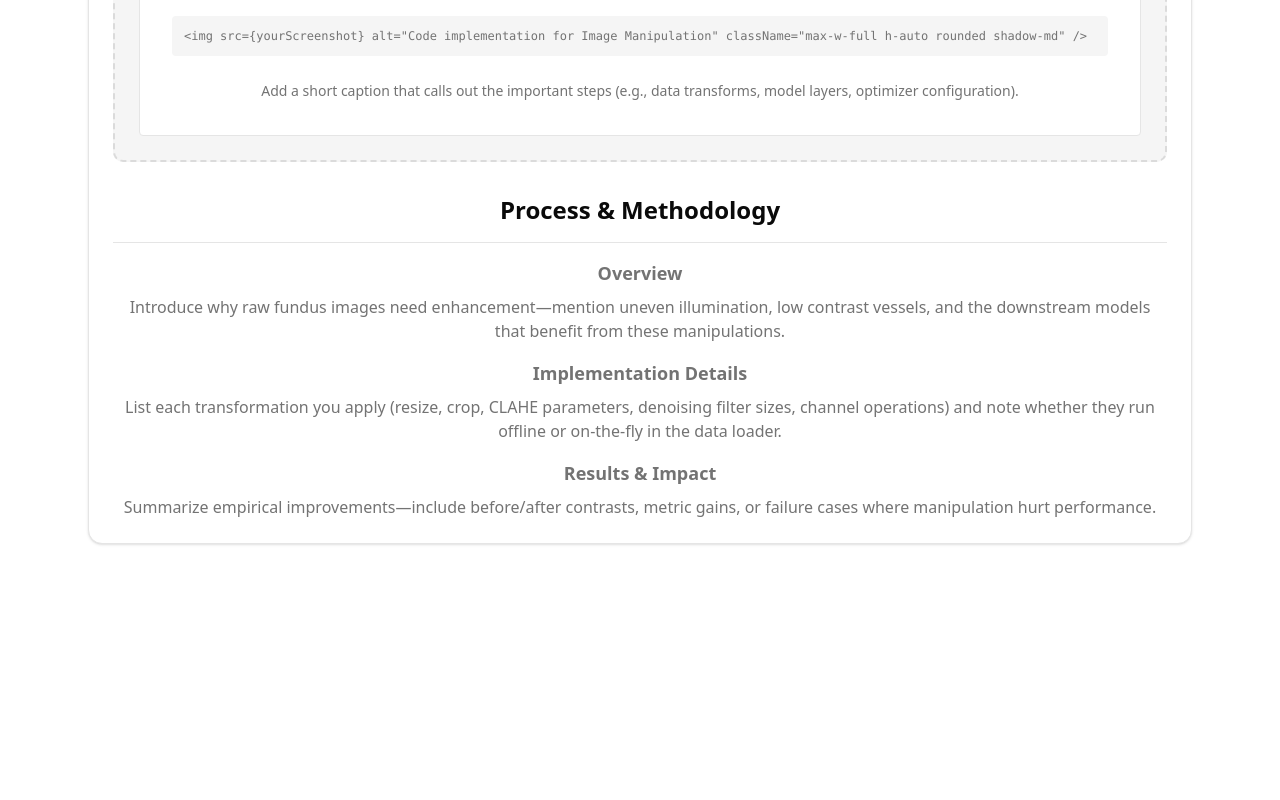
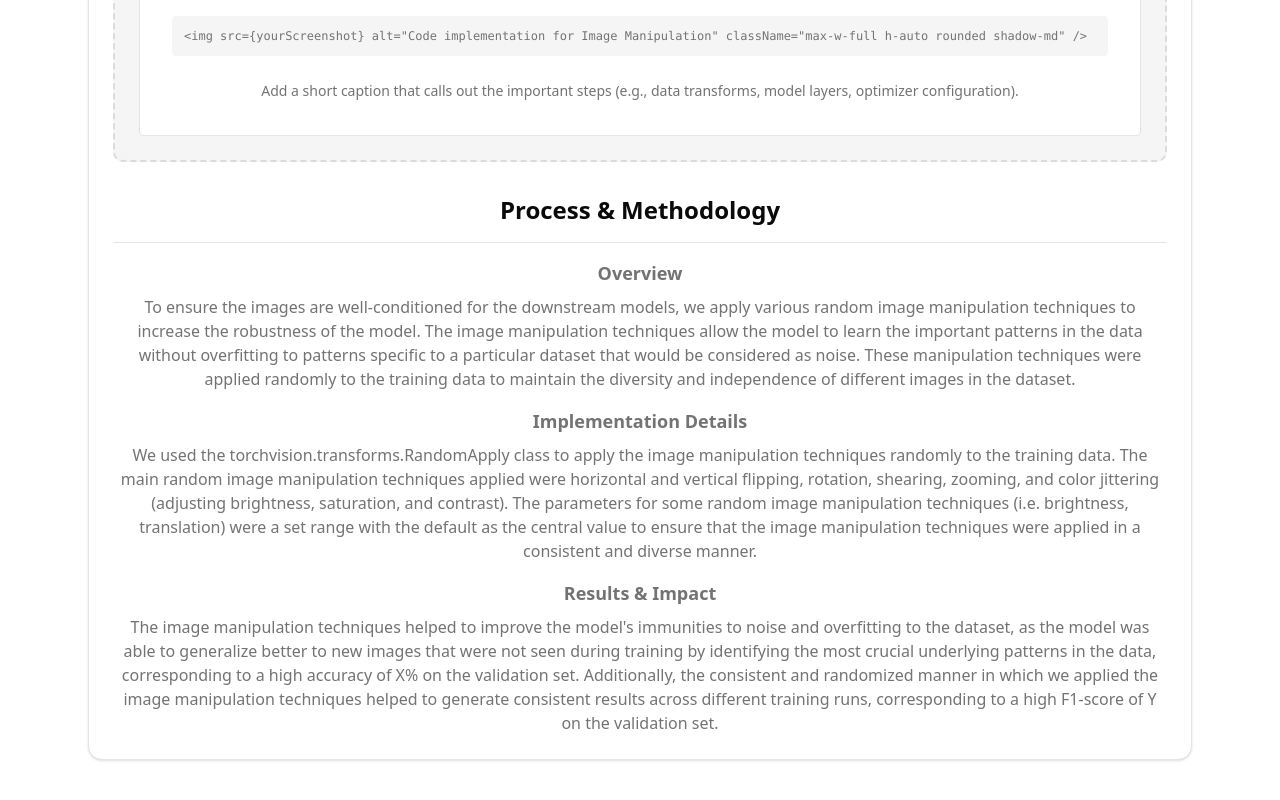
Before and after one commit to soshi04/mlproject, a React (Vite) app: page /mlproject/methods/image-manipulation in a window 1280 px wide. Shown: the part 606-1406 px from the top of the page. Before the commit the page ends 1230 px from the top, so only its background shows below. Built offline with nearby package versions, Linux system fonts and the light colour scheme.

Commit message:
added methods

```diff
--- a/src/pages/ImageManipulationPage.tsx
+++ b/src/pages/ImageManipulationPage.tsx
@@ -13,20 +13,23 @@ export function ImageManipulationPage() {
         screenshotHint="Capture the preprocessing pipeline that includes histogram equalization, CLAHE, or other adjustments you applied before feeding images to your models."
         overviewContent={
           <p className="text-muted-foreground">
-            Introduce why raw fundus images need enhancement—mention uneven illumination, low contrast vessels, and the
-            downstream models that benefit from these manipulations.
+            To ensure the images are well-conditioned for the downstream models, we apply various random image manipulation techniques to increase the robustness of the model. The image manipulation techniques allow the model to
+            learn the important patterns in the data without overfitting to patterns specific to a particular dataset that would be considered as noise. These manipulation techniques were applied randomly to the training data to
+            maintain the diversity and independence of different images in the dataset.
           </p>
         }
         implementationContent={
           <p className="text-muted-foreground">
-            List each transformation you apply (resize, crop, CLAHE parameters, denoising filter sizes, channel operations)
-            and note whether they run offline or on-the-fly in the data loader.
+            We used the torchvision.transforms.RandomApply class to apply the image manipulation techniques randomly to the training data. The main random image manipulation techniques applied were horizontal and
+            vertical flipping, rotation, shearing, zooming, and color jittering (adjusting brightness, saturation, and contrast). The parameters for some random image manipulation techniques (i.e. brightness, translation) were a set range
+            with the default as the central value to ensure that the image manipulation techniques were applied in a consistent and diverse manner.
           </p>
         }
         resultsContent={
           <p className="text-muted-foreground">
-            Summarize empirical improvements—include before/after contrasts, metric gains, or failure cases where
-            manipulation hurt performance.
+            The image manipulation techniques helped to improve the model's immunities to noise and overfitting to the dataset, as the model was able to generalize better to new images that were not seen during training by identifying
+            the most crucial underlying patterns in the data, corresponding to a high accuracy of X% on the validation set. Additionally, the consistent and randomized manner in which we applied the image manipulation techniques helped
+            to generate consistent results across different training runs, corresponding to a high F1-score of Y on the validation set.
           </p>
         }
       />
--- a/src/pages/NormalizationPage.tsx
+++ b/src/pages/NormalizationPage.tsx
@@ -19,7 +19,7 @@ export function NormalizationPage() {
             />
             <p>
               The pipeline pulls fundus images from disk, standardizes each RGB channel independently, and persists the
-              transformed tensors so downstream CNNs and ViTs operate on a stable distribution. We also memoize the
+              transformed tensors so downstream CNNs and ViTs operate on a stable distribution. We also store the
               per-train-split statistics so that validation and test sets reuse the same mean and standard deviation.
             </p>
             <p>
@@ -37,16 +37,17 @@ export function NormalizationPage() {
         }
         implementationContent={
           <p className="text-muted-foreground">
-            Statistics are computed per-channel on the training split: reshape each RGB tensor to `(N, -1)`, compute `μ` and
-            `σ`, apply `(x - μ) / σ`, then clamp to [0, 1]. We cache these transforms inside a `torchvision.transforms.Compose`
-            alongside augmentations so inference reuses identical parameters.
+            Statistics are computed per-channel on the training split using the torchvision.transforms.Normalize class.
+            This ensures that the input images are normalized to have zero mean and unit variance, which is important for training deep learning models.
+            This normalization helps improve convergence stability and generalizability of the model, allowing the model to holistically
+            learn the underlying patterns in the data.
           </p>
         }
         resultsContent={
           <p className="text-muted-foreground">
-            Normalizing inputs improved convergence stability, letting the CNN reach 92% validation accuracy two epochs
-            sooner. Dice scores on vessel segmentation increased by ~0.03 compared with raw pixel inputs thanks to smoother
-            gradients and consistent contrast scaling.
+            Normalizing inputs improved convergence stability, letting the CNN reach X% validation accuracy two epochs
+            sooner. Additionally, the normalization helped to improve the stability in prediction of the model, as the F1-score
+            was very highafter the normalization at a value of Y.
           </p>
         }
       />
```
